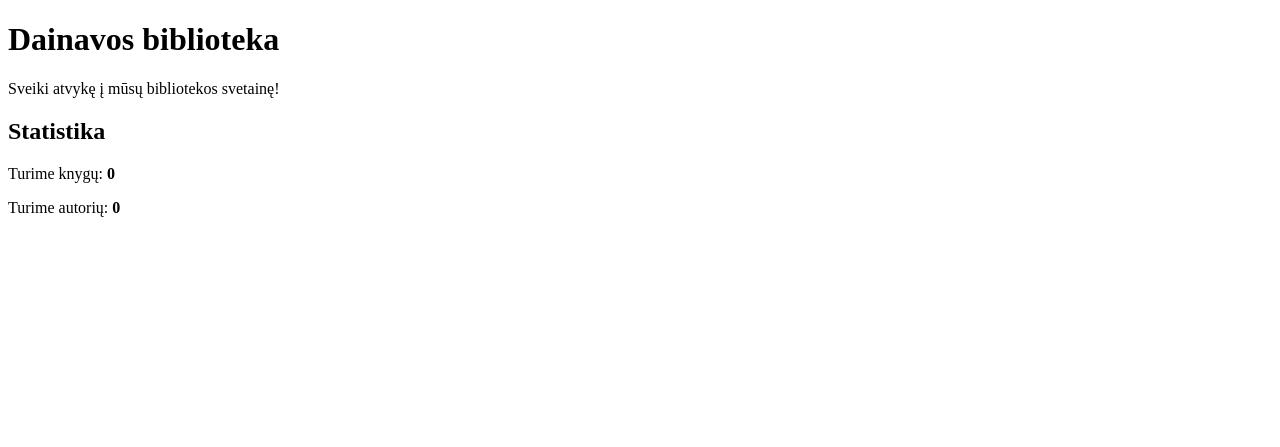
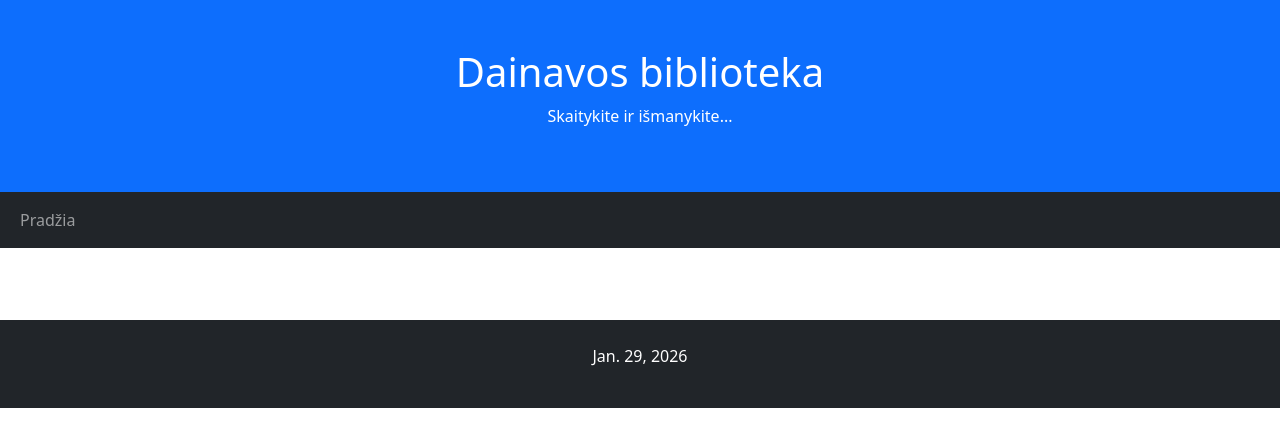
Before and after one commit to Laimonas-Mituzas/Library, a Django app: page / in a window 1280 px wide. Shown: the top 447 px of the page. Run offline with Django 5.2, Linux system fonts and the light colour scheme; data that the repository does not hold is empty.

Commit message:
4 d. base.html content adedd

```diff
--- /dev/null
+++ b/library/templates/base.html
@@ -0,0 +1,48 @@
+<!DOCTYPE html>
+<html lang="en">
+<head>
+    <title>{% block "title" %}{% endblock %}</title>
+    <meta charset="utf-8">
+    <meta name="viewport" content="width=device-width, initial-scale=1">
+    <link href="https://cdn.jsdelivr.net/npm/bootstrap@5.3.2/dist/css/bootstrap.min.css" rel="stylesheet">
+    <script src="https://cdn.jsdelivr.net/npm/bootstrap@5.3.2/dist/js/bootstrap.bundle.min.js"></script>
+    {% load static %}
+    <link rel="stylesheet" href="{% static 'css/styles.css' %}">
+</head>
+<body>
+<div class="p-5 bg-primary text-white text-center">
+    <h1>Dainavos biblioteka</h1>
+    <p>Skaitykite ir išmanykite...</p>
+</div>
+
+<nav class="navbar navbar-expand-sm bg-dark navbar-dark">
+    <div class="container-fluid">
+        <button class="navbar-toggler" type="button" data-bs-toggle="collapse" data-bs-target="#mynavbar">
+            <span class="navbar-toggler-icon"></span>
+        </button>
+        <div class="collapse navbar-collapse" id="mynavbar">
+        <ul class="navbar-nav me-auto">
+            <li class="nav-item">
+                <a class="nav-link" href="{% url 'index' %}">Pradžia</a>
+            </li>
+        </ul>
+        </div>
+    </div>
+</nav>
+
+<div class="container mt-4">
+    <div class="row">
+        <div class="col-sm">
+            {% block "content" %}
+
+            {% endblock %}
+        </div>
+    </div>
+</div>
+
+<div class="mt-5 p-4 bg-dark text-white text-center">
+    <p>{% now Y %}</p>
+</div>
+
+</body>
+</html>
--- a/library/templates/index.html
+++ b/library/templates/index.html
@@ -1,17 +1,9 @@
-<!DOCTYPE html>
-<html lang="en">
-<head>
-    <meta charset="UTF-8">
-    <title>Mūsų biblioteka</title>
-</head>
-<body>
-<h1>Dainavos biblioteka</h1>
-<p>Sveiki atvykę į mūsų bibliotekos svetainę!</p>
+{% extends "base.html" %}
 
+
+
+{% block content %}
 <h2>Statistika</h2>
 <p>Turime knygų: <b>{{num_books}}</b></p>
 <p>Turime autorių: <b>{{num_authors}}</b></p>
-
-
-</body>
-</html>
+{% endblock %}
```
